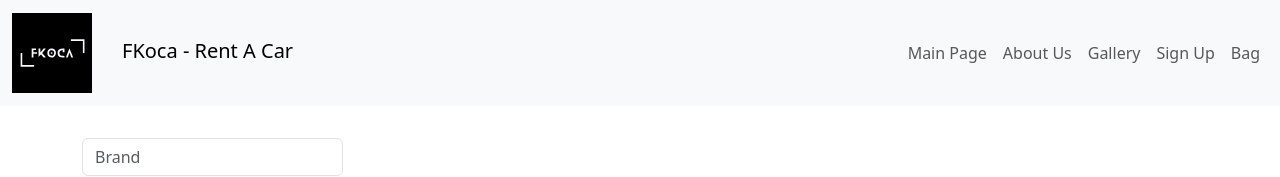
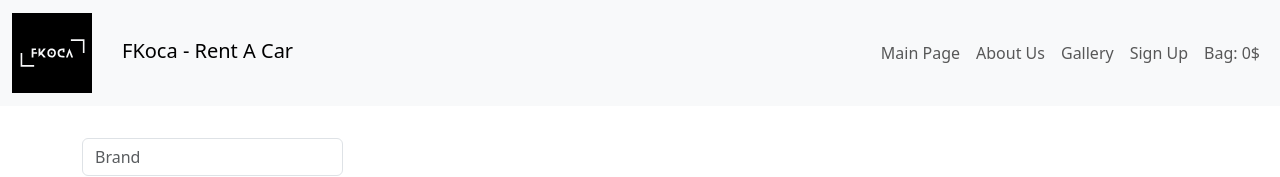
Before and after one commit to ferdi12-tr/react_repo, a React (Create React App) app in the folder prj-20231109-rent-a-car/: page / in a window 1280 px wide. Shown: the top 177 px of the page. Built offline with nearby package versions, Linux system fonts and the light colour scheme.

Commit message:
display total amount on navbar using redux

```diff
--- a/prj-20231109-rent-a-car/src/CarCard.js
+++ b/prj-20231109-rent-a-car/src/CarCard.js
@@ -5,9 +5,6 @@ import 'bootstrap/dist/css/bootstrap.min.css';
 import store from './redux/store';
 import { carAdded, carRemoved } from './redux/actions';
 
-store.subscribe(() => {
-    console.log("store changed", store.getState());
-})
 
 export default function CarCard({car}) {
 
--- a/prj-20231109-rent-a-car/src/CarNavBar.js
+++ b/prj-20231109-rent-a-car/src/CarNavBar.js
@@ -3,10 +3,33 @@ import { Navbar, NavbarBrand, NavbarToggler, Collapse, Nav, NavItem, NavLink, Na
 import 'bootstrap/dist/css/bootstrap.min.css';
 import logo from './fkoca_logo.svg';
 
+import store from "./redux/store";
+
+let setTotalPayAmountFunc;
+
+const calculateTotal = () => {
+    let total = 0;
+    store.getState().forEach(element => {
+        total += Number(element.car.carPrice)
+    });
+    setTotalPayAmountFunc(total);
+    console.log("Total amount: " + total)
+}
+
+const unsubscribe = store.subscribe(calculateTotal);
+
+
+
+
 export default function CarNavBar() {
 
     const [navbarOpen, setNavbarOpen] = useState(false);
     const navbarToggle = () => setNavbarOpen(!navbarOpen);
+    const [totalPayAmount, setTotalPayAmount] = useState(0);
+
+    setTotalPayAmountFunc = setTotalPayAmount;
+
+
 
     /* FlexGrow is a temporary solution for aligning item to the right side*/
     return (
@@ -35,7 +58,7 @@ export default function CarNavBar() {
                             <NavLink href="#">Sign Up</NavLink>
                         </NavItem>
                         <NavItem>
-                            <NavLink href="#">Bag</NavLink>
+                            <NavLink href="#">Bag: {totalPayAmount}$</NavLink>
                         </NavItem>
                     </Nav>
                 </Collapse>
```
